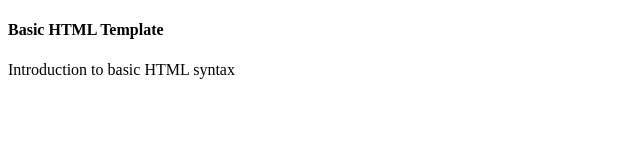
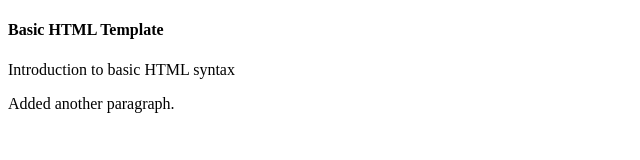
Before and after one commit to stefanciu/HTML-and-CSS-Projects, a plain HTML site: page BasicHTML.html in a window 1280 px wide. Shown: the whole page, without its empty margins (0-640 px from the left). Drawn offline with Linux system fonts and the light colour scheme.

Commit message:
Added a new paragraph

```diff
--- a/BasicHTML.html
+++ b/BasicHTML.html
@@ -9,7 +9,7 @@
         <header>
             <h4>Basic HTML Template</h4>
             <p>Introduction to basic HTML syntax</p>
-            <p>
+            <p>Added another paragraph.</p>
         </header>
     </body>
 </html>
```
